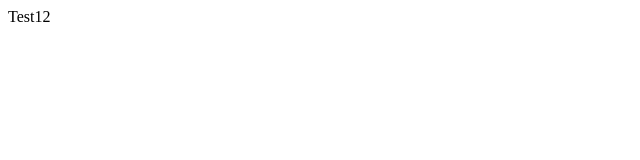
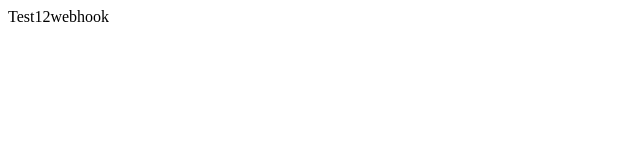
Before and after one commit to Valentin-alix/automation_deployment, a plain HTML site: page templates/index.html in a window 1280 px wide. Shown: the full height of the page, 0-640 px from the left. Drawn offline with Linux system fonts and the light colour scheme.

Commit message:
update test webhook

```diff
--- a/templates/index.html
+++ b/templates/index.html
@@ -7,6 +7,6 @@
     <title>Document</title>
 </head>
 <body>
-    Test12
+    Test12webhook
 </body>
 </html>
```
